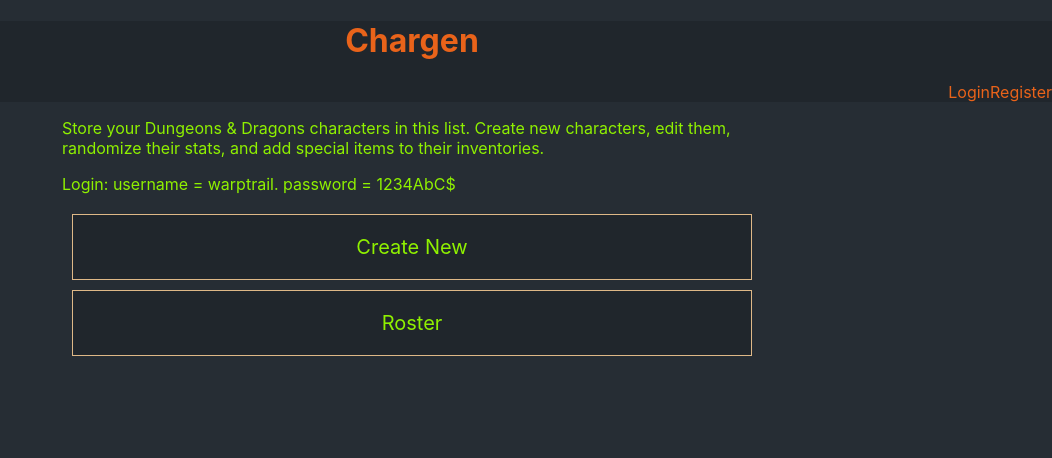
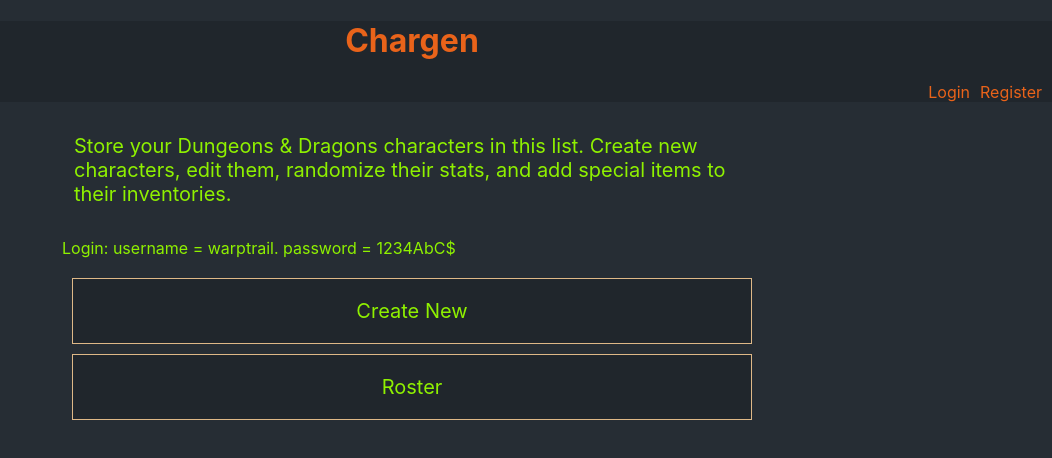
Before and after one commit to warptrail/chargen-client, a React (Create React App) app: page / in a window 1280 px wide. Shown: the top 458 px of the page, without its empty margins (228-1280 px from the left). Built offline with nearby package versions, Linux system fonts and the light colour scheme; no server answers.

Commit message:
deploy again

```diff
--- a/src/components/Header/Header.css
+++ b/src/components/Header/Header.css
@@ -12,6 +12,7 @@
 }
 nav ul li {
   list-style: none;
+  margin-right: 10px;
 }
 
 h1,
--- a/src/components/MainMenu/MainMenu.css
+++ b/src/components/MainMenu/MainMenu.css
@@ -9,6 +9,11 @@
   color: #8ff100;
 }
 
+.intro {
+  font-size: 20px;
+  padding: 12px;
+}
+
 .MainMenu__item {
   background-color: #20262c;
   list-style: none;
--- a/src/components/MainMenu/MainMenu.js
+++ b/src/components/MainMenu/MainMenu.js
@@ -7,7 +7,7 @@
   render() {
     return (
       <div>
-        <p>
+        <p className="intro">
           Store your Dungeons & Dragons characters in this list. Create new
           characters, edit them, randomize their stats, and add special items to
           their inventories.
```
